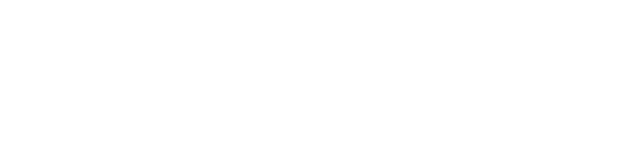
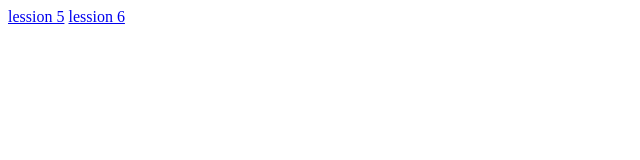
Before and after one commit to khang2000/MindX-Homework, a plain HTML site: page index.html in a window 1280 px wide. Shown: the whole page, without its empty margins (0-640 px from the left). Drawn offline with Linux system fonts and the light colour scheme.

Commit message:
Update index.html

```diff
--- a/index.html
+++ b/index.html
@@ -7,7 +7,7 @@
     <title>Document</title>
 </head>
 <body>
-    <link rel="stylesheet" href="./lession 5/">
-    <link rel="stylesheet" href="./lession 6/">
+    <a href="./lession 5/">lession 5</a>
+    <a href="./lession 6/">lession 6</a>
 </body>
 </html>
```
